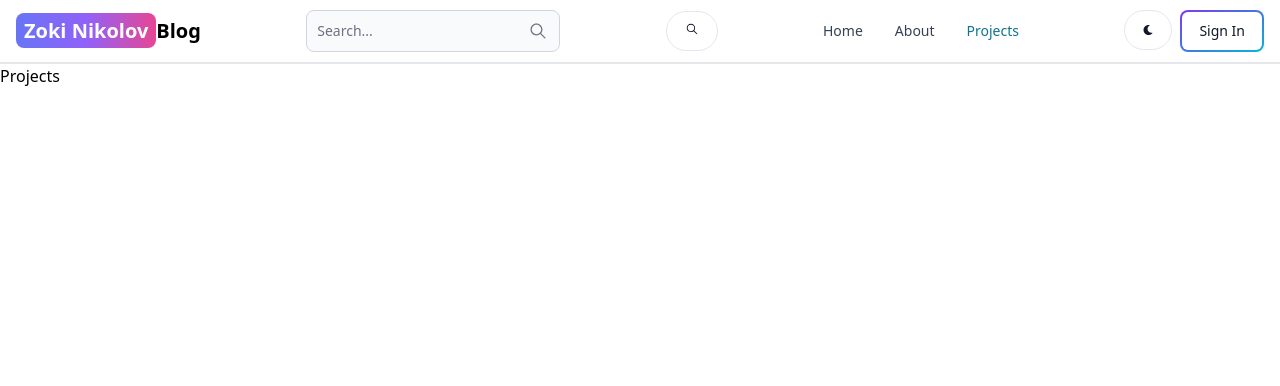
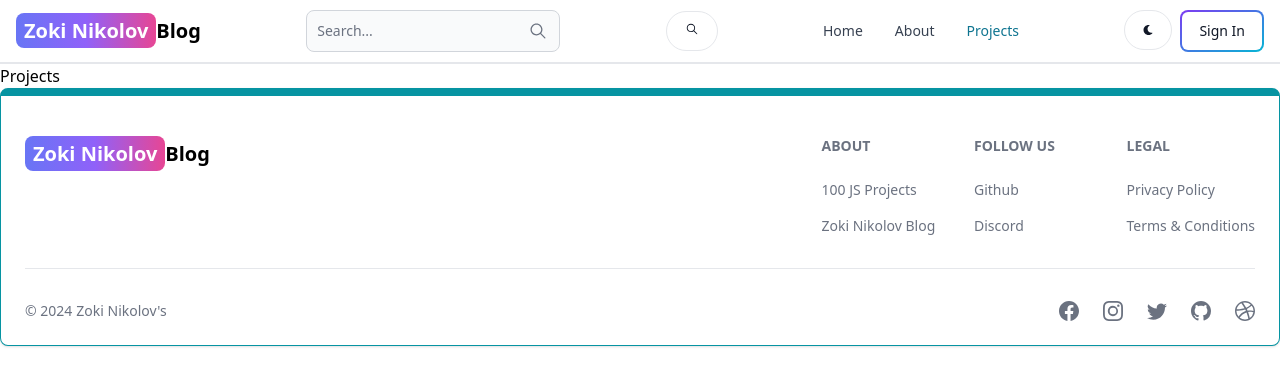
Before and after one commit to zoranstrumica/mern-blog, a React (Vite) app in the folder client/: page /projects in a window 1280 px wide. Shown: the top 386 px of the page. Built offline with nearby package versions, Linux system fonts and the light colour scheme.

Commit message:
create the footer component

```diff
--- a/client/src/App.jsx
+++ b/client/src/App.jsx
@@ -6,6 +6,7 @@
 import Dashboard from "./pages/Dashboard";
 import Projects from "./pages/Projects";
 import Header from "./components/Header";
+import Footer from "./components/Footer";
 
 export default function App() {
   return (
@@ -19,6 +20,7 @@
         <Route path="/dashboard" element={<Dashboard />} />
         <Route path="/projects" element={<Projects />} />
       </Routes>
+      <Footer />
     </BrowserRouter>
   );
 }
--- /dev/null
+++ b/client/src/components/Footer.jsx
@@ -0,0 +1,89 @@
+import { Footer } from "flowbite-react";
+import { Link } from "react-router-dom";
+import {
+  BsFacebook,
+  BsInstagram,
+  BsTwitter,
+  BsGithub,
+  BsDribbble,
+} from "react-icons/bs";
+export default function FooterCom() {
+  return (
+    <Footer container className="border border-t-8 border-teal-500">
+      <div className="w-full max-w-7xl mx-auto">
+        <div className="grid w-full justify-between sm:flex md:grid-cols-1">
+          <div className="mt-5">
+            <Link
+              to="/"
+              className="self-center whitespace-nowrap text-lg sm:text-xl font-semibold dark:text-white"
+            >
+              <span className="px-2 py-1 bg-gradient-to-r from-indigo-500 via-purple-500 to-pink-500 rounded-lg text-white">
+                Zoki Nikolov
+              </span>
+              Blog
+            </Link>
+          </div>
+          <div className="grid grid-cols-2 gap-8 mt-4 sm:grid-cols-3 sm:gap-6">
+            <div>
+              <Footer.Title title="About" />
+              <Footer.LinkGroup col>
+                <Footer.Link
+                  href="https://www.100jsprojects.com"
+                  target="_blank"
+                  rel="noopener noreferrer"
+                >
+                  100 JS Projects
+                </Footer.Link>
+                <Footer.Link
+                  href="/about"
+                  target="_blank"
+                  rel="noopener noreferrer"
+                >
+                  Zoki Nikolov Blog
+                </Footer.Link>
+              </Footer.LinkGroup>
+            </div>
+            <div>
+              <Footer.Title title="Follow us" />
+              <Footer.LinkGroup col>
+                <Footer.Link
+                  href="https://www.github.com/sahandghavidel"
+                  target="_blank"
+                  rel="noopener noreferrer"
+                >
+                  Github
+                </Footer.Link>
+                <Footer.Link href="#">Discord</Footer.Link>
+              </Footer.LinkGroup>
+            </div>
+            <div>
+              <Footer.Title title="Legal" />
+              <Footer.LinkGroup col>
+                <Footer.Link href="#">Privacy Policy</Footer.Link>
+                <Footer.Link href="#">Terms & Conditions</Footer.Link>
+              </Footer.LinkGroup>
+            </div>
+          </div>
+        </div>
+        <Footer.Divider />
+        <div className="w-full sm:flex sm:items-center sm:justify-between">
+          <Footer.Copyright
+            href="#"
+            by="Zoki Nikolov's"
+            year={new Date().getFullYear()}
+          />
+          <div className="flex gap-6 sm:mt-0 mt-4 sm:justify-center">
+            <Footer.Icon href="#" icon={BsFacebook} />
+            <Footer.Icon href="#" icon={BsInstagram} />
+            <Footer.Icon href="#" icon={BsTwitter} />
+            <Footer.Icon
+              href="https://github.com/sahandghavidel"
+              icon={BsGithub}
+            />
+            <Footer.Icon href="#" icon={BsDribbble} />
+          </div>
+        </div>
+      </div>
+    </Footer>
+  );
+}
```
